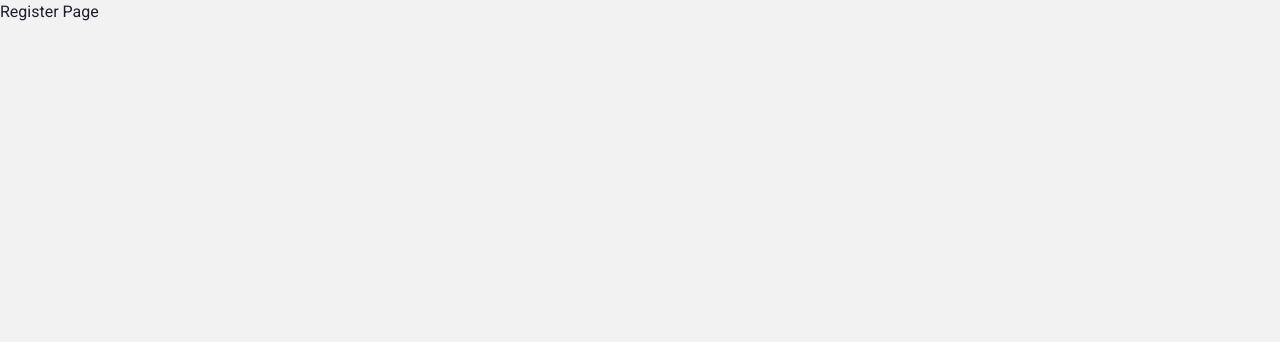
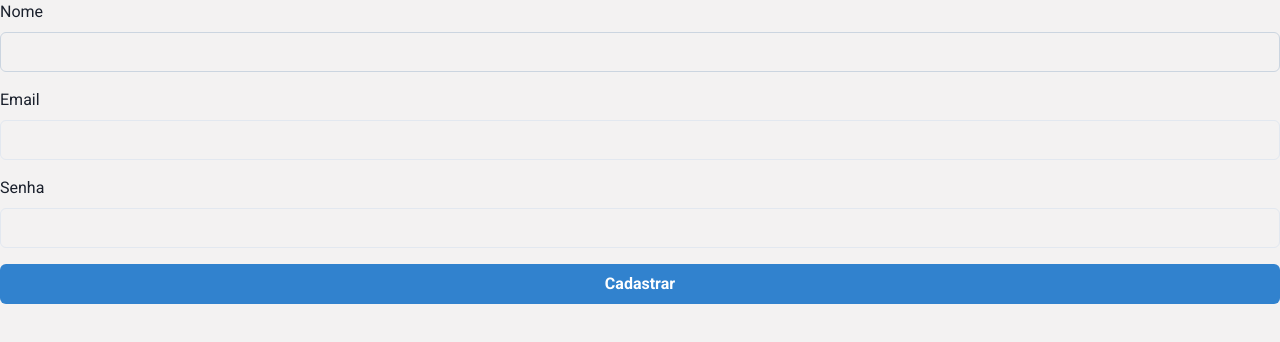
Before and after one commit to Lucasedusi/challenge-atoscapital-reactjs, a React (Vite) app: page /register in a window 1280 px wide. Shown: the top 342 px of the page. Built offline with nearby package versions, Linux system fonts and the light colour scheme.

Commit message:
:sparkles: feat: add function handleLogin function

```diff
--- /dev/null
+++ b/db.json
@@ -0,0 +1,19 @@
+{
+  "login": [
+    {
+      "id": 1,
+      "email": "user1",
+      "password": "password1"
+    },
+    {
+      "id": 2,
+      "email": "user2",
+      "password": "password2"
+    },
+    {
+      "email": "dsds",
+      "password": "cityslicka",
+      "id": 3
+    }
+  ]
+}
--- a/package.json
+++ b/package.json
@@ -14,6 +14,7 @@
     "@emotion/styled": "^11.11.0",
     "@types/axios": "^0.14.0",
     "axios": "^1.6.7",
+    "express": "^4.18.3",
     "framer-motion": "^11.0.8",
     "react": "^18.2.0",
     "react-dom": "^18.2.0",
@@ -26,6 +27,8 @@
     "@types/react-dom": "^18.0.9",
     "@types/styled-components": "^5.1.34",
     "@vitejs/plugin-react": "^3.0.0",
+    "json-server": "^1.0.0-alpha.23",
+    "json-server-auth": "^2.1.0",
     "typescript": "^4.9.3",
     "vite": "^4.0.0"
   }
--- a/src/Routes.tsx
+++ b/src/Routes.tsx
@@ -1,8 +1,8 @@
 import { Route, Routes } from "react-router-dom";
 import { HomePage } from "./pages/Home";
 import { LoginPage } from "./pages/Login";
-import { RegisterPage } from "./pages/Register";
 import { ProtectdLayout } from "./components/ProtectedLayout";
+import RegisterPage from "./pages/Register";
 
 export function Router() {
 	return (
--- a/src/context/AuthProvider/index.tsx
+++ b/src/context/AuthProvider/index.tsx
@@ -1,36 +1,95 @@
-import { createContext, useEffect, useState } from "react";
-import { IAuthProvider, IContext, IUser } from "./types";
-import { LoginRequest, getUserLocalStorage, setUserLocalStorage } from "./util";
+import { createContext, useState, useEffect, ReactNode } from "react";
+import { useToast } from "@chakra-ui/react";
+import { Api } from "../../services/api";
+// Importe o cliente de API que você está usando
 
-export const AuthContext = createContext<IContext>({} as IContext);
+interface User {
+	id: number;
+	email: string;
+	// Adicione outras propriedades do usuário conforme necessário
+}
 
-export const AuthProvider = ({ children }: IAuthProvider) => {
-	const [user, setUser] = useState<IUser | null>();
+interface AuthContextData {
+	user: User | null;
+	signed: boolean;
+	signIn: (credentials: { email: string; password: string }) => Promise<void>;
+	signOut: () => void;
+}
 
-	async function authenticate(email: string, password: string) {
-		const response = await LoginRequest(email, password);
+export const AuthContext = createContext<AuthContextData>(
+	{} as AuthContextData
+);
 
-		useEffect(() => {
-			const user = getUserLocalStorage();
+export const AuthProvider: React.FC<{ children: ReactNode }> = ({
+	children,
+}) => {
+	const [user, setUser] = useState<User | null>(null);
+	const toast = useToast();
 
-			if (user) {
-				setUser(user);
+	useEffect(() => {
+		const loadingStorageData = async () => {
+			const storageUser = localStorage.getItem("@Auth:user");
+			const storageToken = localStorage.getItem("@Auth:token");
+
+			if (storageUser && storageToken) {
+				setUser(JSON.parse(storageUser));
 			}
-		}, []);
+		};
 
-		const payload = { token: response.token, email };
+		loadingStorageData();
+	}, []);
 
-		setUser(payload);
-		setUserLocalStorage(payload);
-	}
+	const signIn = async ({
+		email,
+		password,
+	}: {
+		email: string;
+		password: string;
+	}) => {
+		try {
+			const response = await Api.post("/auth", { email, password });
 
-	function logout() {
+			if (response.data.error) {
+				toast({
+					title: `${response.data.error}`,
+					status: "error",
+					duration: 5000,
+					isClosable: true,
+				});
+			} else {
+				setUser(response.data.user);
+				Api.defaults.headers.common[
+					"Authorization"
+				] = `Bearer ${response.data.token}`;
+				localStorage.setItem("@Auth:token", response.data.token);
+				localStorage.setItem("@Auth:user", JSON.stringify(response.data.user));
+			}
+		} catch (error) {
+			console.error("Erro ao fazer login:", error);
+			toast({
+				title: "Erro ao fazer login",
+				description: "E-mail ou senha incorretos",
+				status: "error",
+				duration: 5000,
+				isClosable: true,
+			});
+		}
+	};
+
+	const signOut = () => {
+		localStorage.clear();
 		setUser(null);
-		setUserLocalStorage(null);
-	}
+	};
 
 	return (
-		<AuthContext.Provider value={{ ...user, authenticate, logout }}>
+		<AuthContext.Provider
+			value={{
+				user,
+				signed: !!user,
+				signIn,
+				signOut,
+			}}
+		>
 			{children}
 		</AuthContext.Provider>
 	);
--- a/src/context/AuthProvider/util.ts
+++ b/src/context/AuthProvider/util.ts
@@ -19,7 +19,7 @@ export function getUserLocalStorage() {
 
 export async function LoginRequest(email: string, password: string) {
 	try {
-		const request = await Api.post("login", { email, password });
+		const request = await Api.post("auth", { email, password });
 
 		return request.data;
 	} catch (error) {
--- a/src/pages/Login/index.tsx
+++ b/src/pages/Login/index.tsx
@@ -1,7 +1,11 @@
 import { Button, Input } from "@chakra-ui/react";
 import { SubmitHandler, useForm } from "react-hook-form";
+import { Navigate } from "react-router-dom";
+
 import { useAuth } from "../../context/AuthProvider/useAuth";
 import { useNavigate } from "react-router-dom";
+import { useContext, useState } from "react";
+import { AuthContext } from "../../context/AuthProvider";
 
 interface User {
 	email: string;
@@ -9,27 +13,40 @@ interface User {
 }
 
 export function LoginPage() {
-	const auth = useAuth();
+	const [email, setEmail] = useState("");
+	const [password, setPassword] = useState("");
+	const { signIn, signed } = useContext(AuthContext);
 
 	const { register, handleSubmit } = useForm<User>();
 
 	const navigate = useNavigate();
 
-	const handleLogin: SubmitHandler<User> = async (data) => {
-		try {
-			await auth.authenticate(data.email, data.password);
+	const handleLogin: SubmitHandler<User> = async () => {
+		const data = {
+			email: email,
+			password: password,
+		};
 
-			navigate("/home");
-		} catch (error) {
-			alert("erro");
-		}
+		await signIn(data);
 	};
 
-	return (
-		<form onSubmit={handleSubmit(handleLogin)}>
-			<Input type="text" {...register("email")} />
-			<Input type="password" {...register("password")} />
-			<Button type="submit">Entrar</Button>
-		</form>
-	);
+	if (signed) {
+		return navigate("/home");
+	} else {
+		return (
+			<form onSubmit={handleSubmit(handleLogin)}>
+				<Input
+					type="text"
+					{...register("email")}
+					onChange={(e) => setEmail(e.target.value)}
+				/>
+				<Input
+					type="password"
+					{...register("password")}
+					onChange={(e) => setPassword(e.target.value)}
+				/>
+				<Button type="submit">Entrar</Button>
+			</form>
+		);
+	}
 }
--- a/src/pages/Register/index.tsx
+++ b/src/pages/Register/index.tsx
@@ -1,3 +1,79 @@
-export function RegisterPage() {
-	return <h1>Register Page</h1>;
+// src/components/RegisterForm.js
+import React, { useState } from "react";
+import { SubmitHandler, useForm } from "react-hook-form";
+import {
+	FormControl,
+	FormLabel,
+	Input,
+	Button,
+	Stack,
+	FormErrorMessage,
+} from "@chakra-ui/react";
+import { Api } from "../../services/api";
+
+interface User {
+	name: string;
+	email: string;
+	password: string;
 }
+
+const RegisterPage = () => {
+	const [name, setName] = useState("");
+	const [email, setEmail] = useState("");
+	const [password, setPassword] = useState("");
+
+	const { register, handleSubmit } = useForm<User>();
+
+	const onSubmit: SubmitHandler<User> = async () => {
+		try {
+			const data = {
+				name: name,
+				email: email,
+				password: password,
+			};
+
+			await Api.post("create", data);
+		} catch (error) {
+			console.error("Erro ao cadastrar usuário:", error);
+		}
+	};
+
+	return (
+		<form onSubmit={handleSubmit(onSubmit)}>
+			<Stack spacing={4}>
+				<FormControl id="name">
+					<FormLabel>Nome</FormLabel>
+					<Input
+						type="text"
+						{...register("name", { required: "Email é obrigatório" })}
+						onChange={(e) => setName(e.target.value)}
+					/>
+					<FormErrorMessage></FormErrorMessage>
+				</FormControl>
+				<FormControl id="email">
+					<FormLabel>Email</FormLabel>
+					<Input
+						type="email"
+						{...register("email", { required: "Email é obrigatório" })}
+						onChange={(e) => setEmail(e.target.value)}
+					/>
+					<FormErrorMessage></FormErrorMessage>
+				</FormControl>
+				<FormControl id="password">
+					<FormLabel>Senha</FormLabel>
+					<Input
+						type="password"
+						{...register("password", { required: "Senha é obrigatória" })}
+						onChange={(e) => setPassword(e.target.value)}
+					/>
+					<FormErrorMessage></FormErrorMessage>
+				</FormControl>
+				<Button type="submit" colorScheme="blue">
+					Cadastrar
+				</Button>
+			</Stack>
+		</form>
+	);
+};
+
+export default RegisterPage;
--- a/src/services/api.ts
+++ b/src/services/api.ts
@@ -1,5 +1,5 @@
 import axios from "axios";
 
 export const Api = axios.create({
-	baseURL: "https://reqres.in/api/",
+	baseURL: "http://localhost:3333/",
 });
```
Also changed, not shown: 2 other files (tests, documents, lock files or other folders).
